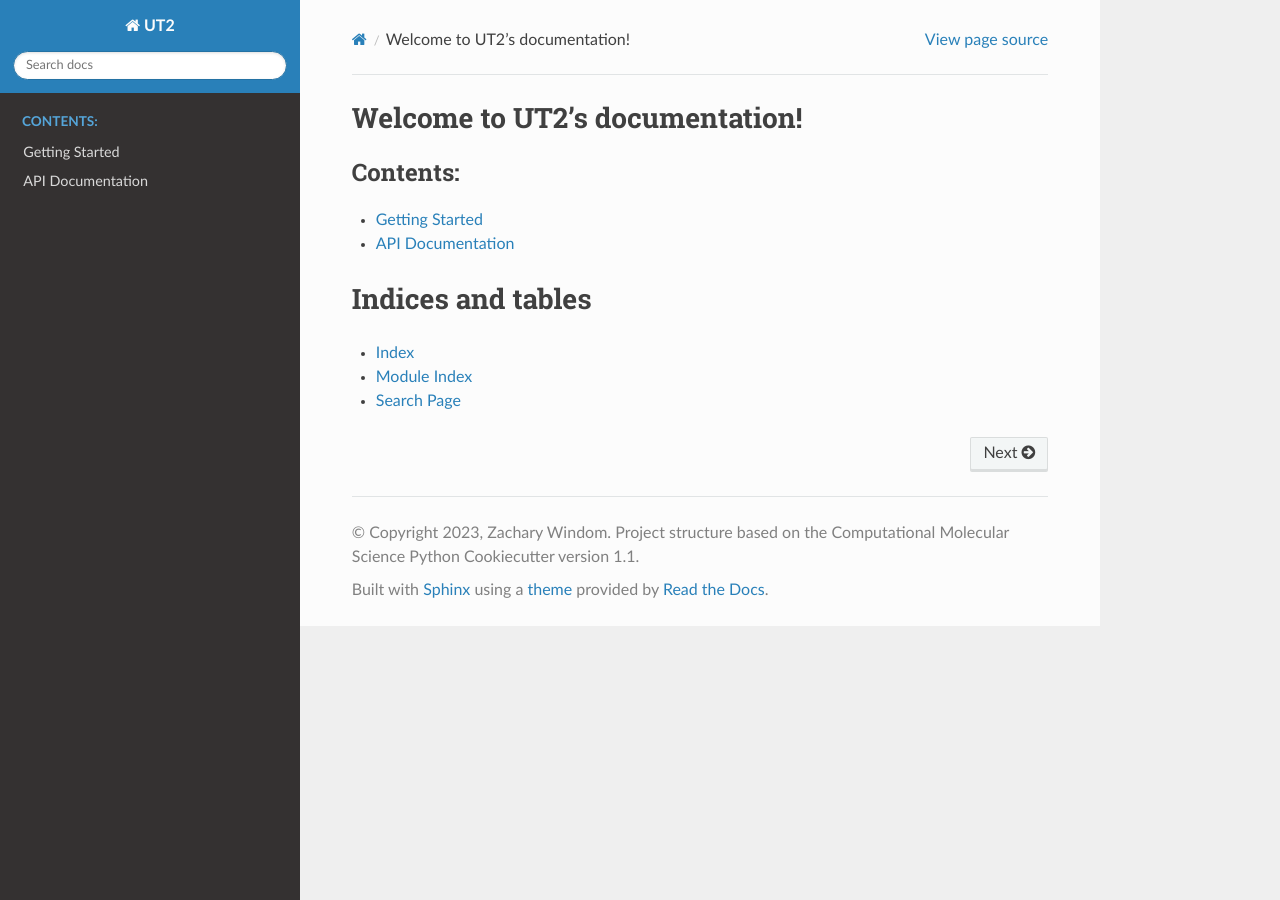
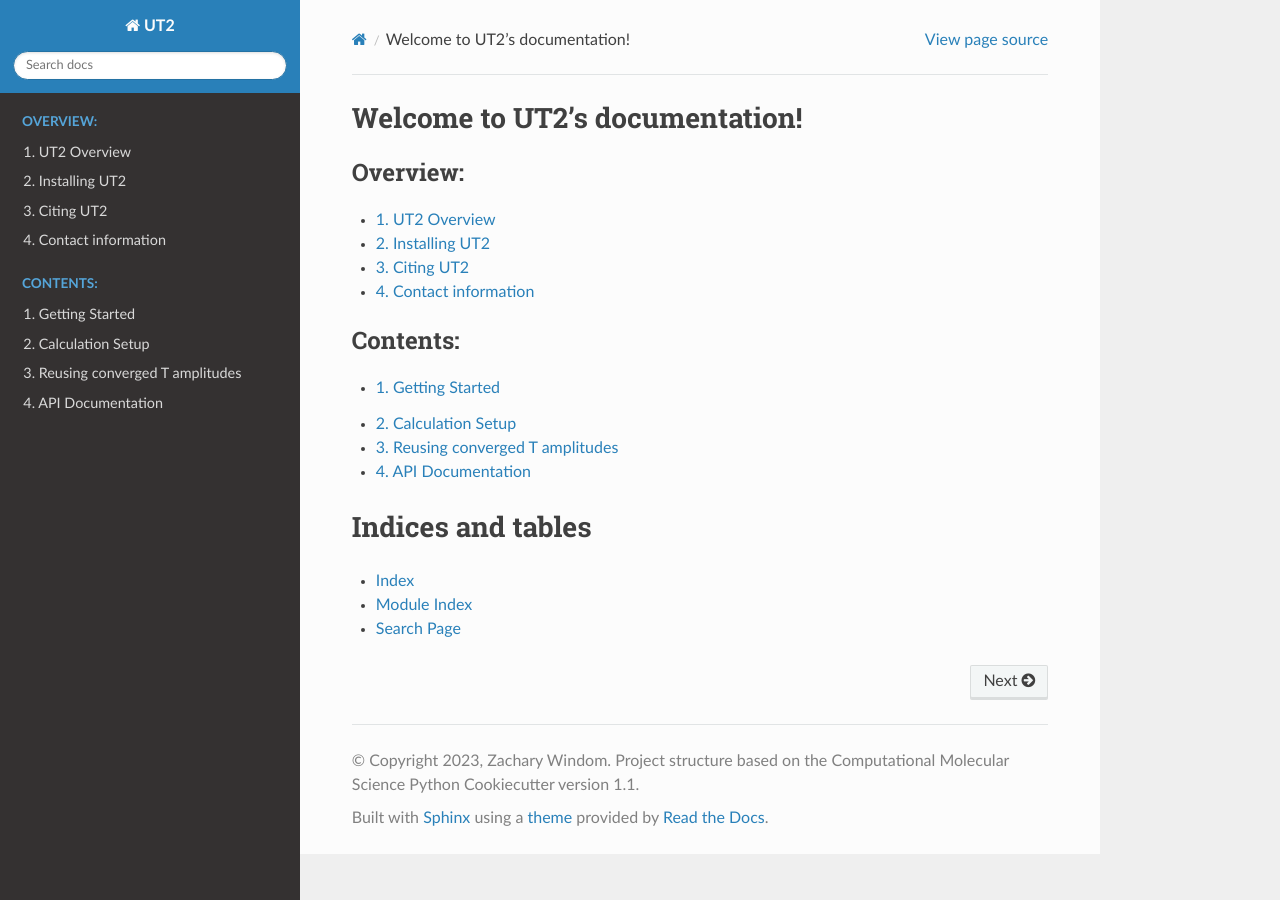
Before and after one commit to zww-4855/ut2, a Sphinx documentation site: the page built from docs/index.rst, in a window 1280 px wide. Built offline with Sphinx 7.4.7 and the Read the Docs theme 2.0.0, drawn with Linux system fonts in a browser that asks for light colours; pages that are not in the unit, such as notebooks, are missing from menus; the version number could not be read and is left out.

Commit message:
Expanded upon the documentation

```diff
--- /dev/null
+++ b/docs/calc_setup.rst
@@ -0,0 +1,25 @@
+Calculation Setup
+=================
+
+At the current time, all post-SCF method calculation details are controlled by parameters contained within the 'cc_runtype' dictionary. The following parameter - expressed as a key in dict having a corresponding value - specifications are supported:
+
+* "stopping_eps" - Sets the convergence tolerance of the CC residual eqns in terms of a float. Default is set to abnormally high tolerance of 10**-10.
+* "max_iter"     - Sets the maximum number of iterations for iterating the CC residual eqns. Default is set to 75 iterations.
+* "dum_tamps"    - Boolean that, when set to True, dumps the set of T amplitudes to pickled output file. Default is False.
+* "diis_size"    - Sets the maximum dimension of space that stores the DIIS vectors for extrapolation. When applicable, default is set to 10 vectors.
+* "diis_start_cycle" - Specifies which CC iteration the DIIS algorithm should begin. When applicable, default is set to the first CC iteration.
+* "hf_energy"    - Sets the electronic energy found at the SCF level. Default is specified by virtue of the prior PySCF calculation
+* "nuclear_energy" - Sets the nuclear repulsion energy, found from PySCF SCF.
+* "ccdTypeSlow"        - String used to specify running any of the available spin-orbital based codes. Note that these methods are inherently slow. A list of supported values corresponding to this key are as follows:
+  #. "pCCD" : Simplified version of CCD having curiously good performance at capturing static correlation effects.
+  #. "CCD"  : Standard implementation of CCD
+  #. "CCD(Qf)" : Augments the base CCD theory with a perturbative energy correction, attributable to T4-like effects that are correct thru 3rd order in T4. Guarantees energy correct through fifth order in perturbation theory (PT).
+  #. "CCD(Qf*)": Augments the base CCD theory with a perturbative energy correction, attributable to T4-like effects. Includes effects from T4 correct thru both 3rd and 4th order. Guarantees energy correct through sixth order in PT.
+  #. "CCD(Qf*Hf)": Augments the base CCD theory with a perturbative energy correction, attributable to the highest order T4, and lowest order (5th) T6 amplitudes. Guarantees energy correct thru eigth order in PT.
+* "fullCCtype" - Partially complete, spin-integrated CC code. Note that these methods are inherently faster to some extent than those in "ccdTypeSlow", but method support is more limited. A list of supported values correspond to this key are as follows:
+  #. "pCCD"
+  #. "CCD"
+  #. "CCSDT"     : Full CCSDT method that includes the N^8 triples
+  #. "CCSDT(Qf)" : Augments CCSDT results by perturbative energy attributable to lowest order Wn(T2^2/2 + T3) terms in the T4 residual equations. In priciple, scales no worse than CCSDT
+  #. "CCSDT(Qf*)" : Augments CCSDT results by bolstering the base (Qf) method by including the higher order T2^3 term in the T4 residual equations.
+  #. "CCSDTQf-1"  : Augments CCSDT results by contracting T2^\dagger with the Wn(T2^2/2 + T3) terms recovered in the T4 residual equations, to bolster the T2 residual equations.
--- a/docs/getting_started.rst
+++ b/docs/getting_started.rst
@@ -1,5 +1,9 @@
 Getting Started
 ===============
+.. toctree::
+      :maxdepth: 1
+   :caption: Getting Started:
+
 
 All UT2 routines rely upon a prior PySCF self-consistent field (SCF) calculation. Unless specifically mentioned otherwise, UT2 can be used in conjunction with RHF or UHF orbitals. After installation of PySCF, this can be accomplished via the following generic script:
 
--- a/docs/index.rst
+++ b/docs/index.rst
@@ -7,10 +7,23 @@ Welcome to UT2's documentation!
 =========================================================
 
 .. toctree::
+   :maxdepth: 1
+   :numbered:
+   :caption: Overview:
+
+   intro_UT2_overview
+   install_ut2
+   intro_citing_UT2
+   intro_contact_information
+
+.. toctree::
    :maxdepth: 2
+   :numbered:
    :caption: Contents:
 
    getting_started
+   calc_setup
+   reusing_tamps
    api
 
 
--- /dev/null
+++ b/docs/install_ut2.rst
@@ -0,0 +1,7 @@
+Installing UT2
+==============
+.. toctree::
+      :maxdepth: 1
+   :caption: Installing UT2:
+
+To install UT2:
--- /dev/null
+++ b/docs/intro_UT2_overview.rst
@@ -0,0 +1,4 @@
+UT2 Overview
+============
+
+The UT2 python package is
--- /dev/null
+++ b/docs/intro_citing_UT2.rst
@@ -0,0 +1,2 @@
+Citing UT2
+==========
--- /dev/null
+++ b/docs/intro_contact_information.rst
@@ -0,0 +1,2 @@
+Contact information
+===================
--- /dev/null
+++ b/docs/reusing_tamps.rst
@@ -0,0 +1,4 @@
+Reusing converged T amplitudes
+================================
+
+Once a traditional CC calculation has converged, there is a possibility to manually stored and retrieve the converged set of T amplitudes for use in a subsequent perturbative correction.
```
